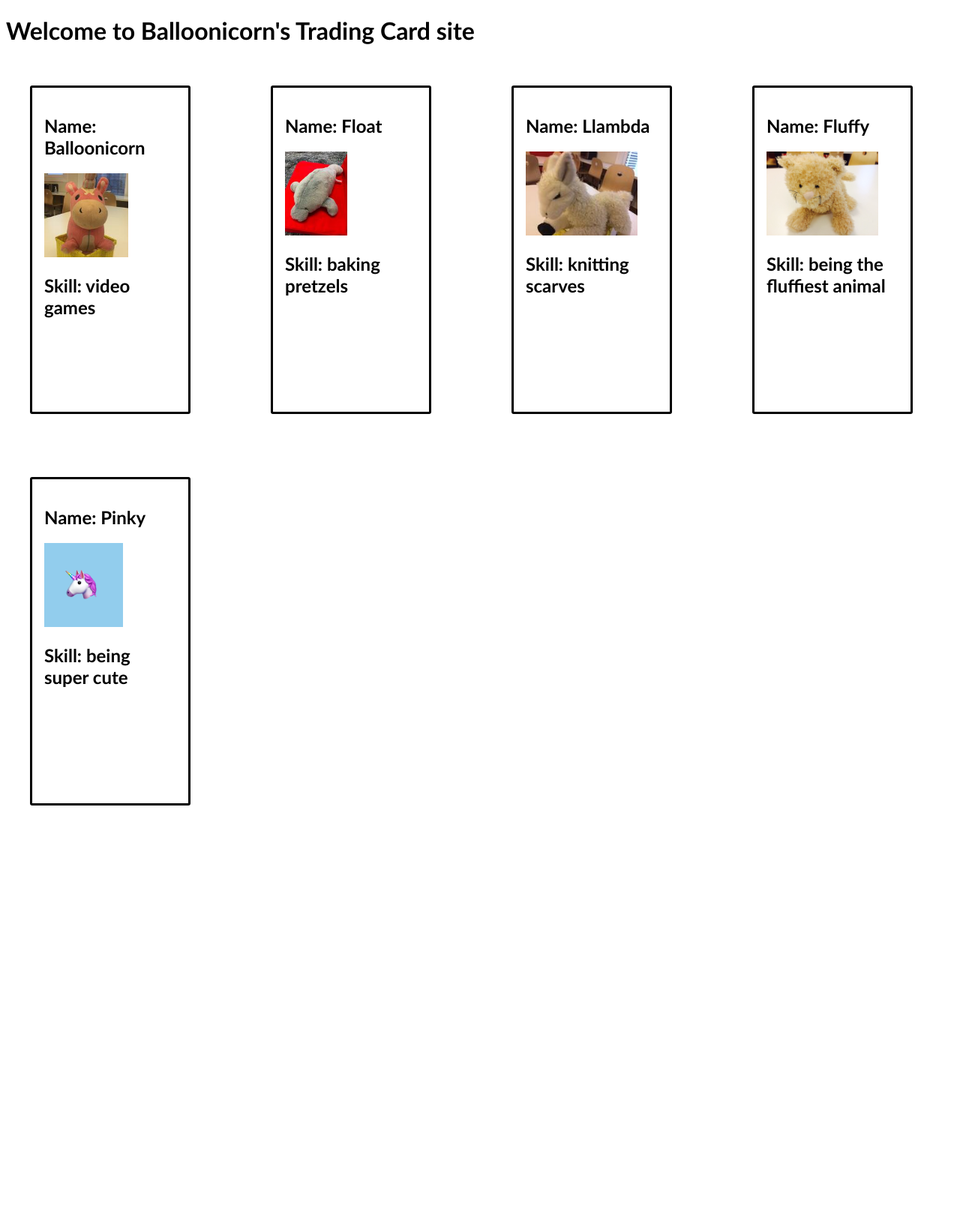
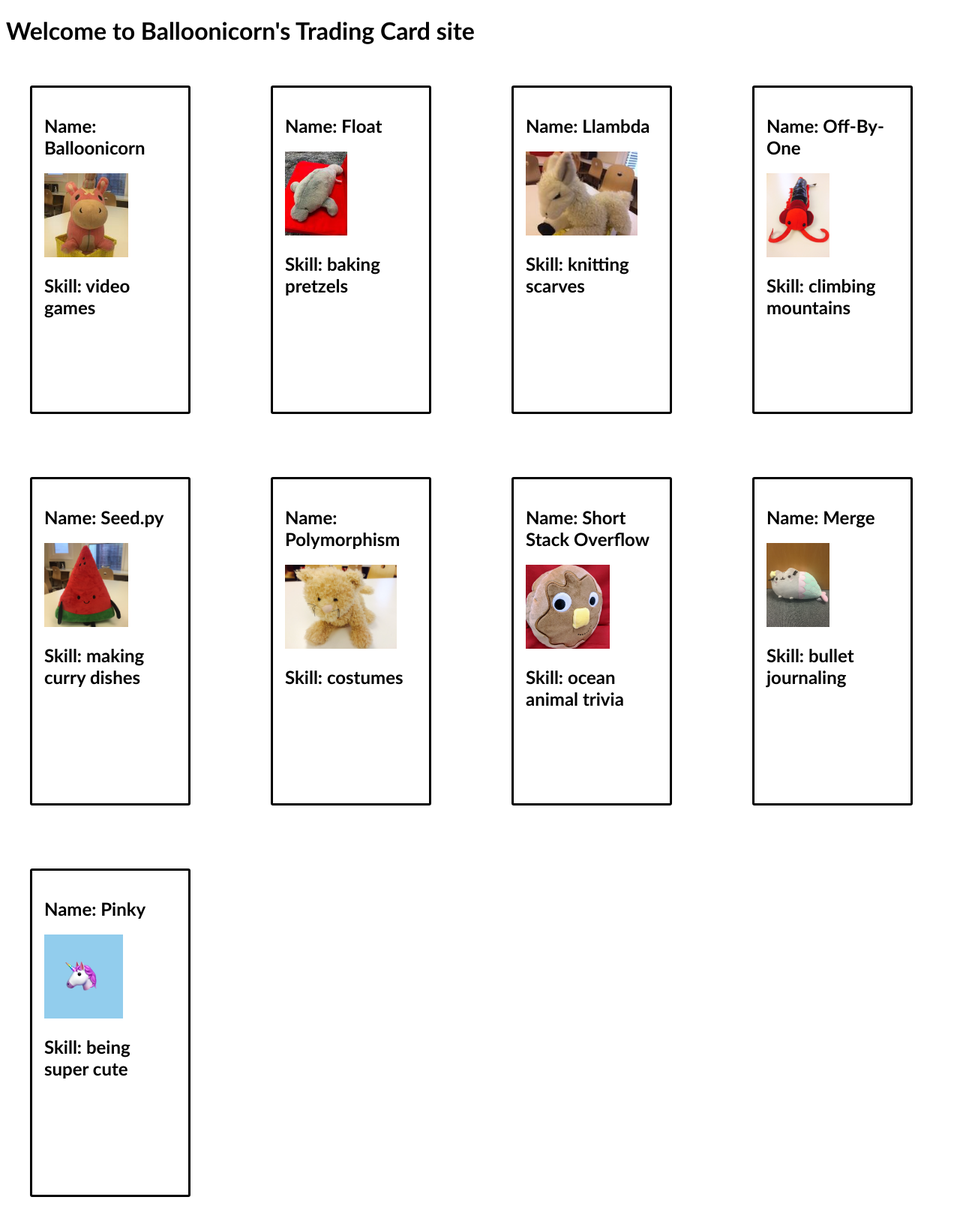
Before and after one commit to fernperezg97/Trading_Cards, a Flask app: page /cards in a window 1280 px wide. Shown: the whole page at 75% size. Before the commit the page ends 1074 px from the top, so only its background shows below. Run offline with Flask 2, Linux system fonts and the light colour scheme; some libraries are stand-ins or nearby versions.

Commit message:
finished trading cards lab
Co-authored-by: Fernanda Perez Gutierrez <fernandaperezgutierrez1@gmail.com>
Co-authored-by: lani lanijeylv@gmail.com

```diff
--- a/react-trading-cards/static/js/tradingCard.jsx
+++ b/react-trading-cards/static/js/tradingCard.jsx
@@ -34,7 +34,7 @@ const tradingCardData = [
   {
     name: "Polymorphism",
     skill: "costumes",
-    imgUrl: "/static/img/polymorphism.jpeg",
+    imgUrl: "/static/img/fluffy.jpeg",
     cardId: 6,
   },
   {
@@ -49,16 +49,13 @@ const tradingCardData = [
     imgUrl: "/static/img/merge.png",
     cardId: 8,
   },
+  {
+    name: "Pinky",
+    skill: "being super cute",
+    imgUrl: "/static/img/pinky.png",
+    cardId: 9,
+  },
 ];
-
-
-// const tradingCardData = [
-//   {
-//     name: 'Balloonicorn',
-//     skill: 'video games',
-//     imgUrl: '/static/img/balloonicorn.jpg',
-//   },
-// ];
 
 function TradingCard(props) {
   return (
@@ -70,27 +67,49 @@ function TradingCard(props) {
   );
 }
 
+function TradingCardContainer(props) {
+  const paragraphs = [];
+
+  for (const currentCard of tradingCardData) {
+    paragraphs.push(
+      <TradingCard
+      name={currentCard.name}
+      skill={currentCard.skill}
+      imgUrl={currentCard.imgUrl}
+    />
+    );
+  }
+
+  return (
+    <React.Fragment>
+      {paragraphs}
+    </React.Fragment>
+  );
+}
+
+ReactDOM.render(<TradingCardContainer />, document.querySelector("#all-cards"));
+
 ReactDOM.render(
   <TradingCard name="Balloonicorn" skill="video games" imgUrl="/static/img/balloonicorn.jpg" />,
   document.querySelector('#balloonicorn'),
 );
 
-ReactDOM.render(
-  <TradingCard name="Float" skill="baking pretzels" imgUrl="/static/img/float.jpg" />,
-  document.querySelector('#float'),
-);
+// ReactDOM.render(
+//   <TradingCard name="Float" skill="baking pretzels" imgUrl="/static/img/float.jpg" />,
+//   document.querySelector('#float'),
+// );
 
-ReactDOM.render(
-  <TradingCard name="Llambda" skill="knitting scarves" imgUrl="/static/img/llambda.jpg" />,
-  document.querySelector('#llambda'),
-);
+// ReactDOM.render(
+//   <TradingCard name="Llambda" skill="knitting scarves" imgUrl="/static/img/llambda.jpg" />,
+//   document.querySelector('#llambda'),
+// );
 
-ReactDOM.render(
-  <TradingCard name="Fluffy" skill="being the fluffiest animal" imgUrl="/static/img/polymorphism.jpeg" />,
-  document.querySelector('#Fluffy'),
-);
+// ReactDOM.render(
+//   <TradingCard name="Fluffy" skill="being the fluffiest animal" imgUrl="/static/img/fluffy.jpeg" />,
+//   document.querySelector('#Fluffy'),
+// );
 
-ReactDOM.render(
-  <TradingCard name="Pinky" skill="being super cute" imgUrl="/static/img/placeholder.png" />,
-  document.querySelector('#Pinky'),
-);
+// ReactDOM.render(
+//   <TradingCard name="Pinky" skill="being super cute" imgUrl="/static/img/pinky.png" />,
+//   document.querySelector('#Pinky'),
+// );
--- a/react-trading-cards/templates/cards.html
+++ b/react-trading-cards/templates/cards.html
@@ -8,7 +8,7 @@
 
 
 {% block body %}
-<div class="grid">
+<div id="all-cards" class="grid">
   <!-- Mount Balloonicorn's card on to this element. -->
   <div id="balloonicorn"></div>
 
```
Also changed, not shown: react-trading-cards/static/img/fluffy.jpeg (added), react-trading-cards/static/img/pinky.png (added).
